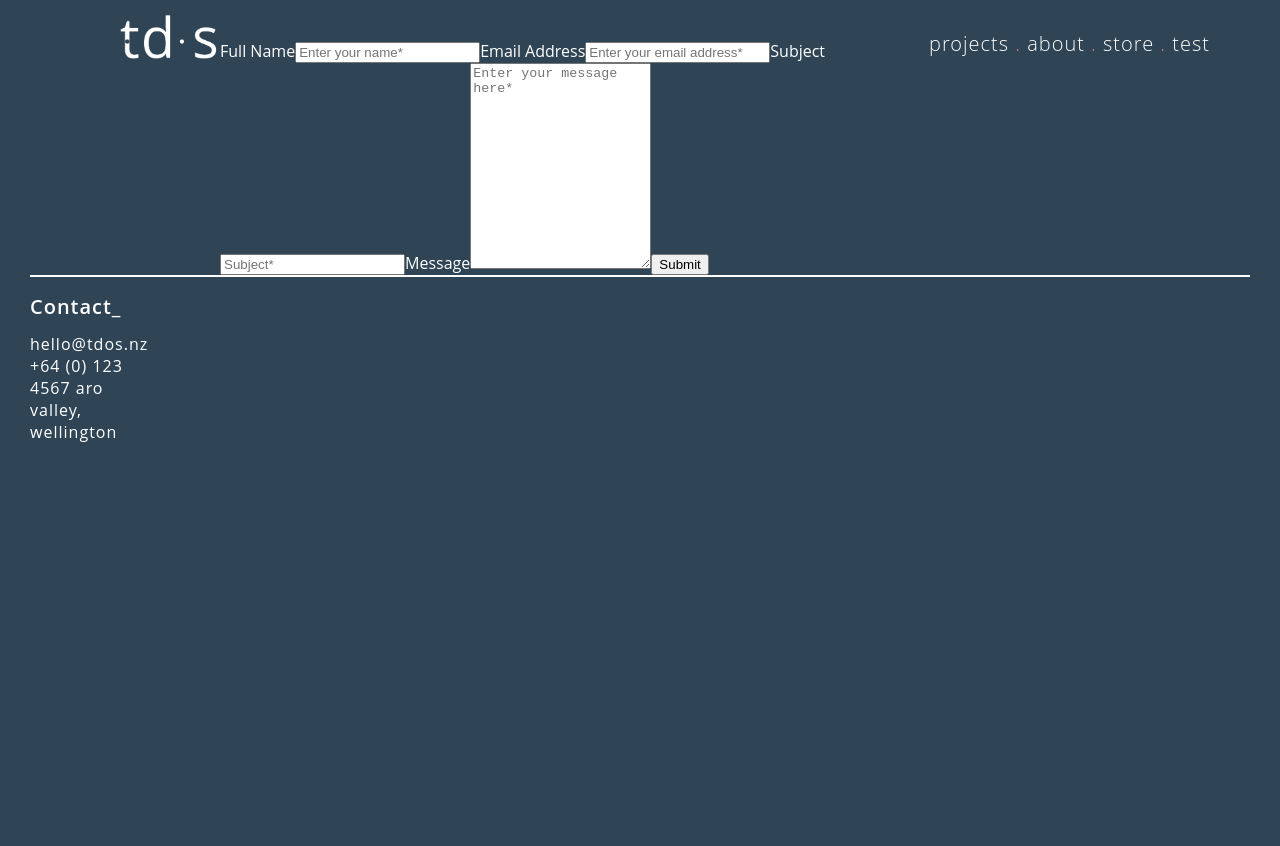
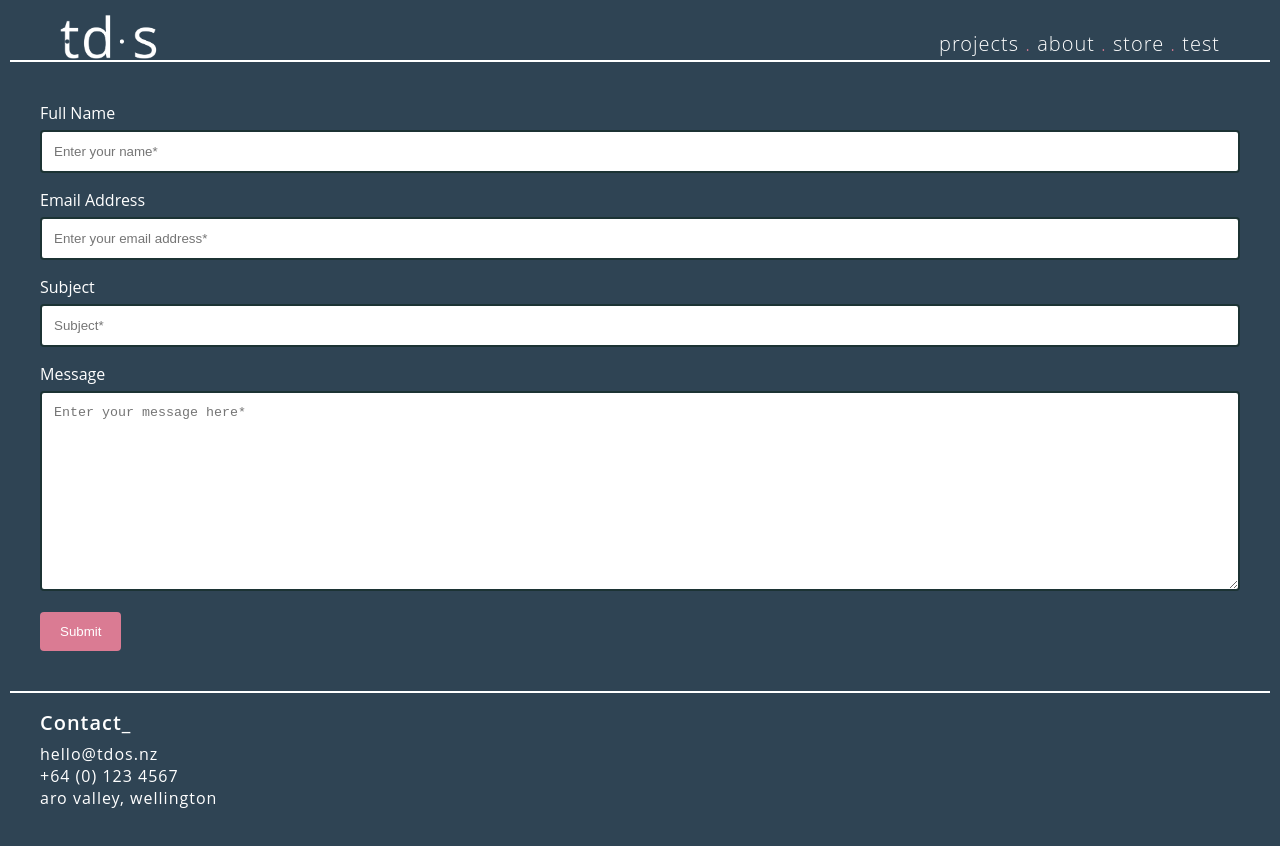
Before and after one commit to RyanSheridan11/TDOS_web, a Vue app: page /contact in a window 1280 px wide. Shown: the top 846 px of the page. Before the commit the page ends 800 px from the top, so only its background shows below. Built offline with nearby package versions, Linux system fonts and the light colour scheme; what particles.vue3 would draw is missing.

Commit message:
I added a contact form page with css

```diff
--- a/src/App.vue
+++ b/src/App.vue
@@ -16,9 +16,14 @@
                     <div class="footer-title">
                         <router-link class="nav-link" id="footer-title-text" to="{name: 'Contact'}">Contact_</router-link>
                     </div>
-                    <p>
+                    <p class="footer-text">
+
                         hello@tdos.nz
+                        </p>
+                    <p class="footer-text">
                         +64 (0) 123 4567
+                        </p>
+                    <p class="footer-text">
                         aro valley, wellington
                     </p>
                 </div>
@@ -56,7 +61,7 @@ main {
     width: 100px;
     height: auto;
     float: left;
-    padding-left: 100px;
+    padding-left: 50px;
     padding-top:10px
 }
 
@@ -64,9 +69,9 @@ main {
     display: block;
 }
 header {
-    height: 40px;
-    margin: 0px 20px;
-
+    height: 60px;
+    margin: 0px 10px;
+    border-bottom: solid 2px;
 
 }
 header p:hover{
@@ -96,16 +101,16 @@ header .nav-link{
 
  footer{
      height:200px;
-     margin:0px 30px;
+     margin:0px 10px;
 
      overflow:hidden;
      border-top:solid 2px;
  }
  .footer-column-1{
      float:left;
-     width:10%;
-     border-right:solid 0px;
+     width:250px;
      font-weight:500;
+     margin-left:30px;
  }
  footer .nav-link {
      padding-top:0px;
@@ -116,6 +121,11 @@ header .nav-link{
         text-decoration: none;
         color:#ffffff;
  }
+ .footer-text{
+     padding-top:0px;
+     margin-top:0px;
+     margin-bottom:0px;
+ }
     .footer-title{
         padding-top:30px;
         font-weight:600;
@@ -123,9 +133,11 @@ header .nav-link{
         letter-spacing:1px;
         font-size:20px;
         color:#ffffff;
+        padding-bottom:10px;
+        margin-bottom:10px;
     }
     .footer-column-1 p{
-        padding-top:10px;
+        padding-top:0px;
         letter-spacing:1px;
 
     }
--- a/src/views/Contact.vue
+++ b/src/views/Contact.vue
@@ -22,3 +22,36 @@
         </main>
     </div>
 </template>
+
+<style>
+    input[type=text], select, textarea {
+        width: 100%;
+        padding: 12px;
+        border: 2px solid #1C3334;
+        border-radius:4px;
+        box-sizing:border-box;
+        margin-top:6px;
+        margin-bottom:16px;
+        resize:vertical;
+    }
+
+    input[type=submit]{
+        background-color:#DA7B93;
+        color:white;
+        padding:12px 20px;
+        border:none;
+        border-radius:4px;
+        cursor:pointer;
+    }
+
+    input[type=submit]:hover{
+            background-color:#2E151B;
+    }
+
+.form-container{
+    border-radius:5px;
+    background-color:none;
+    padding:20px;
+    margin:20px;
+}
+</style>
```
Also changed, not shown: 1 other file (tests, documents, lock files or other folders).
